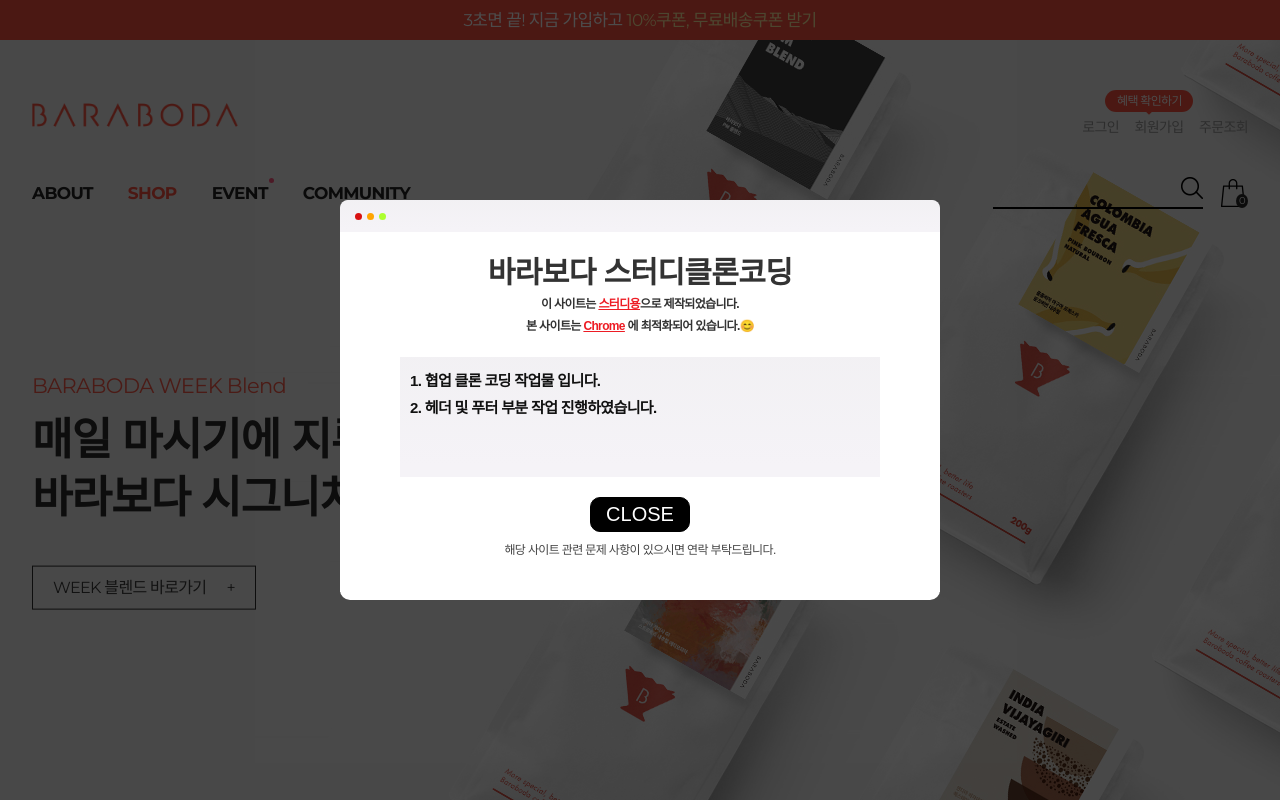
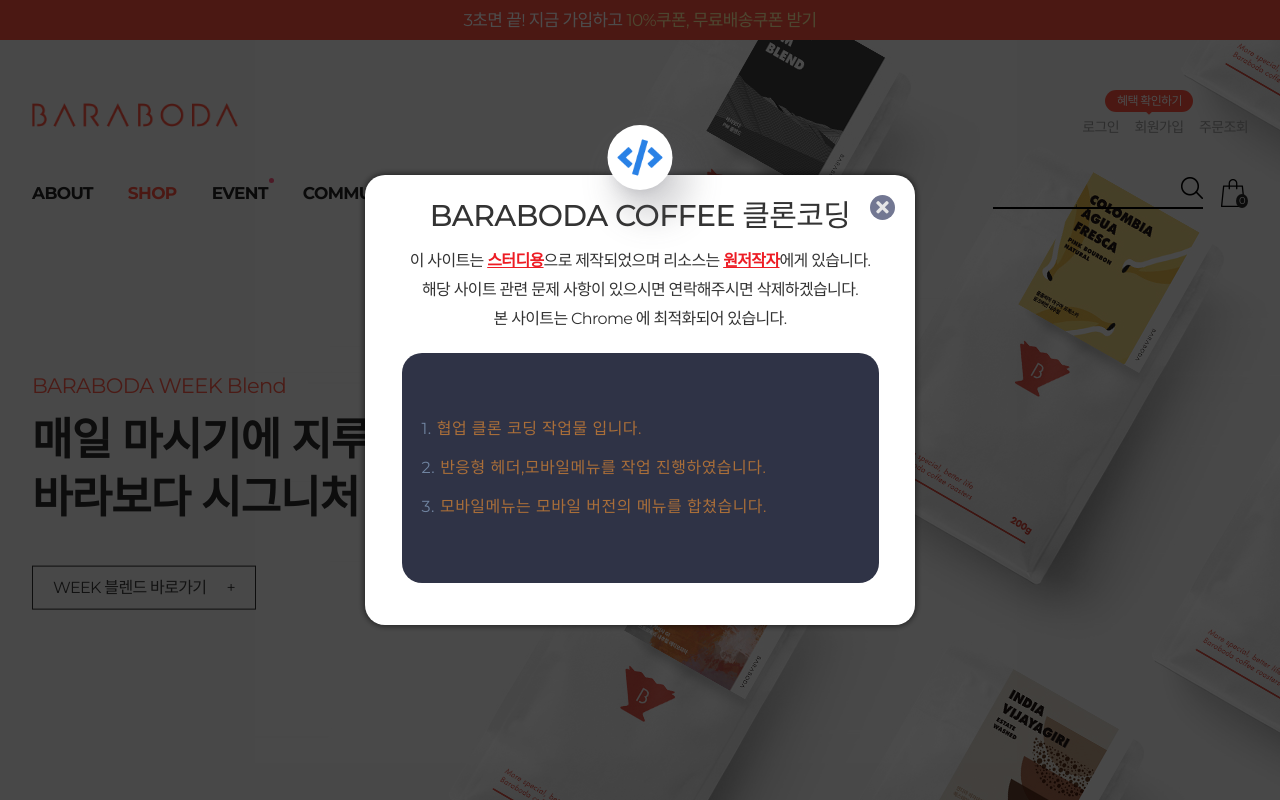
Before and after one commit to seaho5599/baraboda-collaboration, a plain HTML site: page index.html in a window 1280 px wide. Shown: the top 800 px of the page. Drawn offline with nearby package versions, Linux system fonts and the light colour scheme.

Commit message:
모달창 수정

```diff
--- a/css/style.css
+++ b/css/style.css
@@ -61,11 +61,12 @@
   margin: 0 auto;
 }
 
-/* 모달창 */
+/* 안내창 */
 .modal-wrap {
   position: fixed;
   left: 0;
   top: 0;
+  display: block;
   width: 100%;
   height: 100%;
   background: rgba(0, 0, 0, 0.7);
@@ -77,149 +78,114 @@
   left: 50%;
   top: 50%;
   transform: translate(-50%, -50%);
-  width: 600px;
-  height: 400px;
-  background-color: #fff;
-  border-radius: 10px;
-  font-family: "Poppins", sans-serif;
-}
-
-.modal-up {
-  position: relative;
+  width: 550px;
+  height: 450px;
+  background: #fff;
+  border-radius: 20px;
+  padding: 10px;
+  box-shadow: 0px 0px 7px 0px rgba(0 0 0 / 70%);
+}
+.modal-img {
+  position: absolute;
+  left: 50%;
+  transform: translateX(-50%);
+  top: -50px;
   display: flex;
-  width: 100%;
-  height: 8%;
-  padding: 0 10px;
   align-items: center;
-  /* background-color: #f5f3f7; */
-  background: linear-gradient(360deg, #f5f3f7 10%, #e9e9e9 360%);
-  border-radius: 8px 8px 0 0;
-}
-.modal-up span {
-  margin-left: 5px;
-}
-.btn1 {
-  position: relative;
-  display: inline-block;
-  width: 7px;
-  height: 7px;
+  justify-content: center;
+  width: 65px;
+  height: 65px;
   border-radius: 50%;
-  background-color: rgb(216, 17, 17);
-}
-.btn2 {
-  position: relative;
-  display: inline-block;
-  width: 7px;
-  height: 7px;
-  border-radius: 50%;
-  background-color: orange;
-}
-.btn3 {
-  position: relative;
-  display: inline-block;
-  width: 7px;
-  height: 7px;
-  border-radius: 50%;
-  background-color: greenyellow;
-}
-
-.modal-bottom {
-  position: relative;
-  display: block;
-  height: 90%;
-  background-color: #ffffff;
-}
-
+  background: #fff;
+  box-shadow: 12px 22px 32px 6px rgb(94 94 105 / 25%),
+    0 8px 16px -8px rgb(94 94 105 / 30%), 0 -6px 16px -6px rgb(94 94 105 / 3%);
+}
+.modal-img img {
+  display: block;
+  width: 70%;
+  height: 70%;
+}
 .modal-main h1 {
-  position: relative;
-  display: block;
-  width: 100%;
   font-size: 30px;
-  font-weight: 600;
+  font-weight: 500;
   text-align: center;
   color: #333;
-  padding-top: 20px;
-}
-
-.modal-desc {
-  position: relative;
-  display: block;
-  width: 100%;
+  padding: 10px 0;
+}
+
+.modal-main p {
   text-align: center;
-  font-size: 12px;
-  font-weight: 600;
+  font-size: 16px;
+  font-weight: 400;
   color: #333;
   line-height: 1.8;
-}
-.modal-chrome {
-  position: relative;
-  display: block;
-  width: 100%;
-  text-align: center;
-  font-size: 12px;
-  font-weight: 600;
-  color: #333;
-  line-height: 1.8;
-}
-.modal-study {
-  position: relative;
-  display: block;
-  width: 80%;
-  padding: 10px;
-  height: 120px;
-  background: linear-gradient(360deg, #f5f3f7 10%, #e9e9e9 360%);
-  margin: 20px auto;
-  text-align: left;
-  font-size: 15px;
-  font-weight: 400;
-  font-weight: 700;
-  color: #111;
-  line-height: 1.8;
-}
-
-.checkfont {
+  margin-bottom: 20px;
+}
+
+.modal-main b {
   font-weight: 600;
   text-decoration: underline;
   color: #ed1c24;
 }
 
-.modal-main h2 {
-  font-size: 20px;
+.modal-main strong {
   font-weight: 600;
+  text-decoration: underline;
+  color: #ed1c24;
+}
+.modal-box {
+  display: flex;
+  flex-direction: column;
+  justify-content: center;
+  width: 90%;
+  height: 230px;
+  margin: 0 auto;
+  background: #2f3346;
+  border-radius: 20px;
+  padding-left: 10px;
+}
+.modal-main span {
+  display: block;
+  font-size: 16px;
+  font-weight: 400;
+  color: #a96e39;
+  line-height: 1.8;
+  padding: 5px 10px;
+  letter-spacing: 0.5px;
+}
+.modal-main span em {
+  color: #7084a0;
+  padding-right: 5px;
+}
+.modal-close {
+  position: absolute;
+  right: 20px;
+  top: 20px;
+  border: 0;
+  cursor: pointer;
+  width: 25px;
+  height: 25px;
+  border-radius: 50%;
+  color: #555;
+  background: #727792;
+  /* transition: transform 0.4s; */
+}
+.modal-close i {
+  font-size: 18px;
   text-align: center;
-  color: #000;
-  padding: 20px 0;
-}
-
-.modal-main .modal-list {
-  text-align: left;
-  padding: 10px 80px;
-}
-
-.modal-close {
-  position: relative;
-  display: block;
-  width: 100px;
-  margin: 10px auto;
-  padding: 5px 10px;
-  border: 1px solid #000;
-  cursor: pointer;
-  font-size: 20px;
-  background: #000;
-  color: #fff;
-  border-radius: 10px;
-  transition: all 0.5s;
+  line-height: 25px;
+  color: #e5e5e6;
 }
 
 .modal-close:hover {
-  color: red;
-  box-shadow: 0 0 5px 0 rgba(0, 0, 0, 0.3);
-}
-
-.warning {
-  font-size: 12px;
-  text-align: center;
-}
+  /* transform: rotate(90deg); */
+  font-size: 21px;
+}
+
+.modal-close:active {
+  font-size: 22px;
+}
+
 /* 팝업 영역 */
 .pop-up {
   display: block;
--- a/index.html
+++ b/index.html
@@ -76,41 +76,26 @@
 <!-- 모달창 -->
     <div class="modal-wrap">
       <div class="modal-main">
-        <div class="modal-up">
-          <span class="btn1"></span>
-          <span class="btn2"></span>
-          <span class="btn3"></span>
+        <div class="modal-img">
+          <img src="images/modalcode.png" alt="" />
         </div>
-        <div class="modal-bottom">
-          <h1>바라보다 스터디클론코딩</h1>
-          <p class="modal-desc">
-            이 사이트는 <span class="checkfont">스터디용</span>으로
-            제작되었습니다.
-          </p>
-          <p class="modal-chrome">
-            본 사이트는 <span class="checkfont">Chrome</span> 에 최적화되어
-            있습니다.😊
-          </p>
+        <h1>BARABODA COFFEE 클론코딩</h1>
+        <p>
+          이 사이트는 <b>스터디용</b>으로 제작되었으며 리소스는
+          <strong>원저작자</strong>에게 있습니다. <br />
+          해당 사이트 관련 문제 사항이 있으시면 연락해주시면 삭제하겠습니다.<br />
+          본 사이트는 Chrome 에 최적화되어 있습니다.
+        </p>
+        <div class="modal-box">
+          <span> <em>1.</em>협업 클론 코딩 작업물 입니다. </span>
+          <span> <em>2.</em>반응형 헤더,모바일메뉴를 작업 진행하였습니다. </span>
+          <span> <em>3.</em>모바일메뉴는 모바일 버전의 메뉴를 합쳤습니다.</span>
+          <!-- <span> <em>4.</em></span> -->
+        </div>
 
-          <p class="modal-study">
-    1. 협업 클론 코딩 작업물 입니다.<br />
-            2. 헤더 및 푸터 부분 작업 진행하였습니다.
-          </p>
-
-          <button class="modal-close">
-            <!-- <i class="fas fa-times"></i> -->
-            CLOSE
-          </button>
-          <p class="warning">
-            해당 사이트 관련 문제 사항이 있으시면 연락 부탁드립니다.
-          </p>
-        </div>
+        <button class="modal-close"><i class="fas fa-times"></i></button>
       </div>
     </div>
-
-
-
-
   <div class="pop-up">
     <!-- <div class="swiper-container">
       <div class="swiper-wrapper">
```
Also changed, not shown: images/modalcode.png (added).
